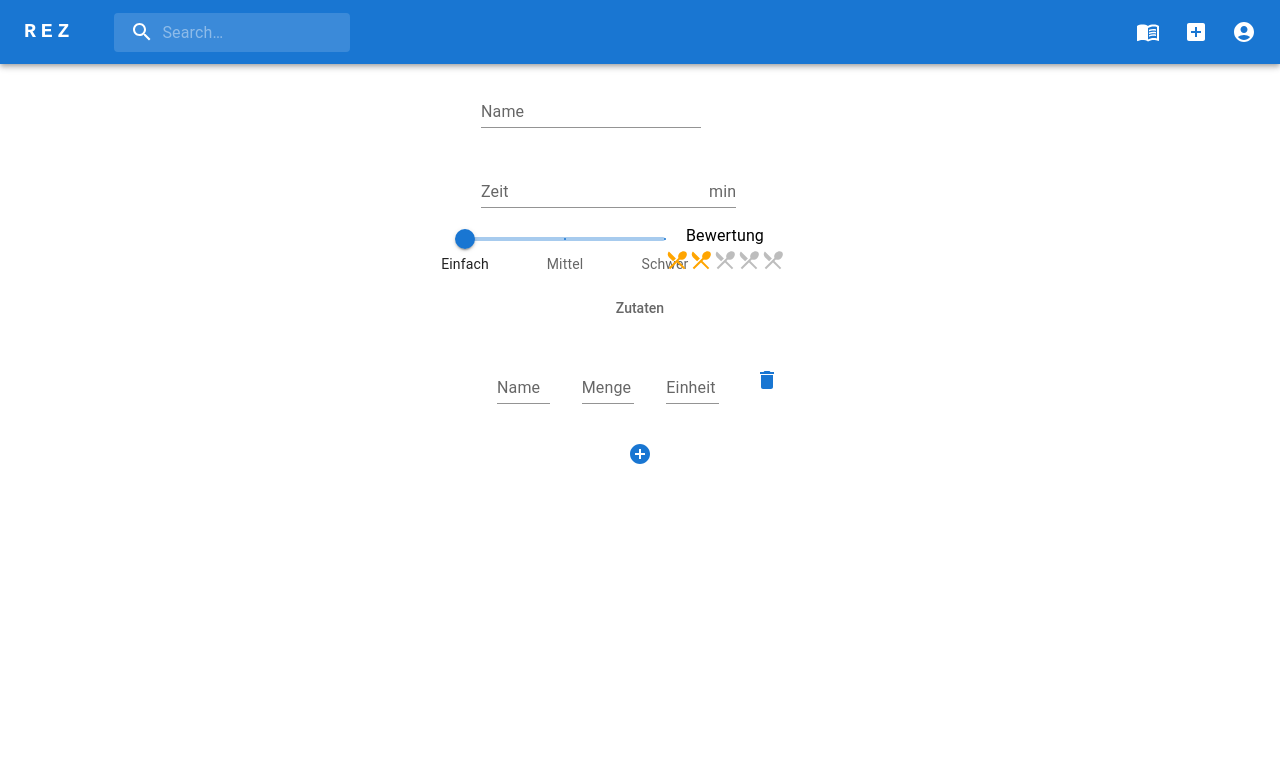
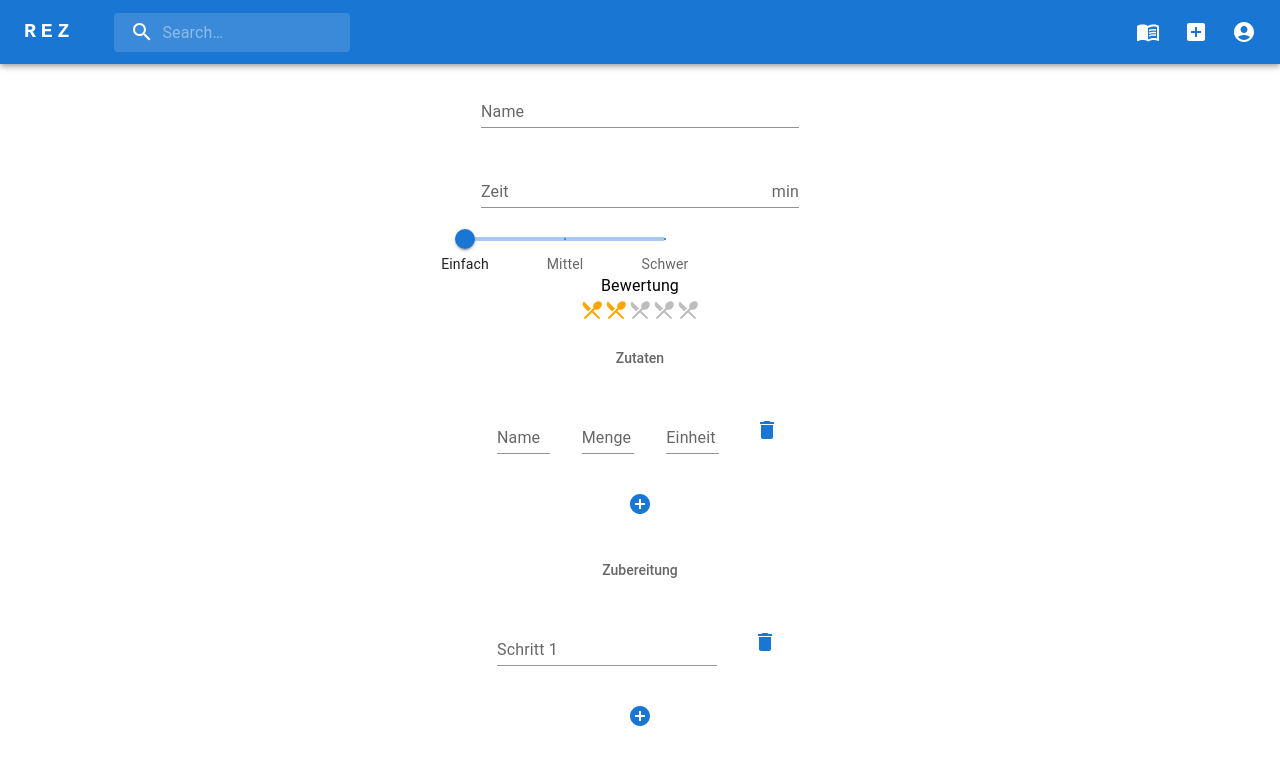
Before and after one commit to lucasm98/REZ, a React (Create React App) app: page /add in a window 1280 px wide. Shown: the top 764 px of the page. Built offline with nearby package versions, Linux system fonts and the light colour scheme; no server answers.

Commit message:
added form list for ingredients and prep-steps

```diff
--- a/src/RecipeForm.tsx
+++ b/src/RecipeForm.tsx
@@ -1,7 +1,7 @@
 import React, {useState} from "react";
 import {
   Box,
-  Button,
+  Button, Grid,
   InputAdornment,
   List,
   ListItem,
@@ -27,6 +27,7 @@ const StyledRating = styled(Rating)({
 
 export default function RecipeForm() {
   const [ingredients, setIngredients] = useState([{name:"",amount:"",unit:""}]);
+  const [preparations,setPreparations] = useState<string[]>([""]);
 
   const levelMarks = [
     {
@@ -43,6 +44,44 @@ export default function RecipeForm() {
     }
   ];
 
+  function renderPreparation() {
+    return(
+      preparations.map((step, index:number)=>(
+        <ListItem key={index}>
+          <TextField
+            type="text"
+            label={"Schritt "+(index+1)}
+            variant="standard"
+            name="name"
+            value={step}
+            onChange={ (e) => handlePrepInputChange(e,index)}
+          />
+          <Button
+            onClick={()=>handlePrepRemoveClick(index)}
+          >
+            <DeleteIcon/>
+          </Button>
+        </ListItem>
+      ))
+    );
+  }
+
+  const handlePrepInputChange = (e:any, index:any) => {
+    const { value } = e.target;
+    const list = [...preparations];
+    list[index] = value;
+    setPreparations(list);
+  };
+
+  const handlePrepRemoveClick = (index:number) => {
+    const list = [...preparations];
+    list.splice(index, 1);
+    setPreparations(list);
+  };
+
+  const handlePrepAddClick = () => {
+    setPreparations([...preparations, ""]);
+  }
 
   function renderIngredients() {
     return(
@@ -54,7 +93,7 @@ export default function RecipeForm() {
             variant="standard"
             name="name"
             value={ingredient.name}
-              onChange={ (e) => handleInputChange(e,index)}
+            onChange={ (e) => handleIngredientInputChange(e,index)}
           />
           <TextField
             name="amount"
@@ -62,7 +101,7 @@ export default function RecipeForm() {
             label="Menge"
             variant="standard"
             inputProps={{ inputMode: 'numeric', pattern: '[0-9]*' }}
-              onChange={ (e) => handleInputChange(e,index)}
+            onChange={ (e) => handleIngredientInputChange(e,index)}
             value={ingredient.amount}
           />
           <TextField
@@ -70,11 +109,11 @@ export default function RecipeForm() {
             type="text"
             label="Einheit"
             variant="standard"
-              onChange={ (e) => handleInputChange(e,index)}
+            onChange={ (e) => handleIngredientInputChange(e,index)}
             value={ingredient.unit}
           />
           <Button
-              onClick={()=>handleRemoveClick(index)}
+            onClick={()=>handleIngredientRemoveClick(index)}
           >
             <DeleteIcon/>
           </Button>
@@ -83,7 +122,7 @@ export default function RecipeForm() {
     );
   }
 
-  const handleInputChange = (e:any, index:any) => {
+  const handleIngredientInputChange = (e:any, index:any) => {
     const { name, value } = e.target;
     const list = [...ingredients];
     switch (name){
@@ -100,13 +139,13 @@ export default function RecipeForm() {
     setIngredients(list);
   };
 
-  const handleRemoveClick = (index:number) => {
+  const handleIngredientRemoveClick = (index:number) => {
     const list = [...ingredients];
     list.splice(index, 1);
     setIngredients(list);
   };
 
-  function handleAddClick() {
+  const handleIngredientAddClick = () => {
     setIngredients([...ingredients, { name: "", amount: "", unit: "" }]);
   }
 
@@ -123,6 +162,10 @@ export default function RecipeForm() {
         }}
         noValidate
         autoComplete="off"
+      >
+        <Grid
+          container
+          direction="column"
         >
           <TextField
             id="name"
@@ -170,14 +213,28 @@ export default function RecipeForm() {
               <ListItem>
                 <Button
                   sx={{margin:"auto"}}
-                onClick={handleAddClick}
+                  onClick={handleIngredientAddClick}
                 >
                   <AddCircleIcon/>
                 </Button>
               </ListItem>
             </List>
           </Box>
-
+          <Box>
+            <List>
+              <ListSubheader>Zubereitung</ListSubheader>
+              {renderPreparation()}
+              <ListItem>
+                <Button
+                  sx={{margin:"auto"}}
+                  onClick={handlePrepAddClick}
+                >
+                  <AddCircleIcon/>
+                </Button>
+              </ListItem>
+            </List>
+          </Box>
+        </Grid>
       </Box>
     </>
   );
```
Lines whose indentation alone changed are shown as unchanged.
